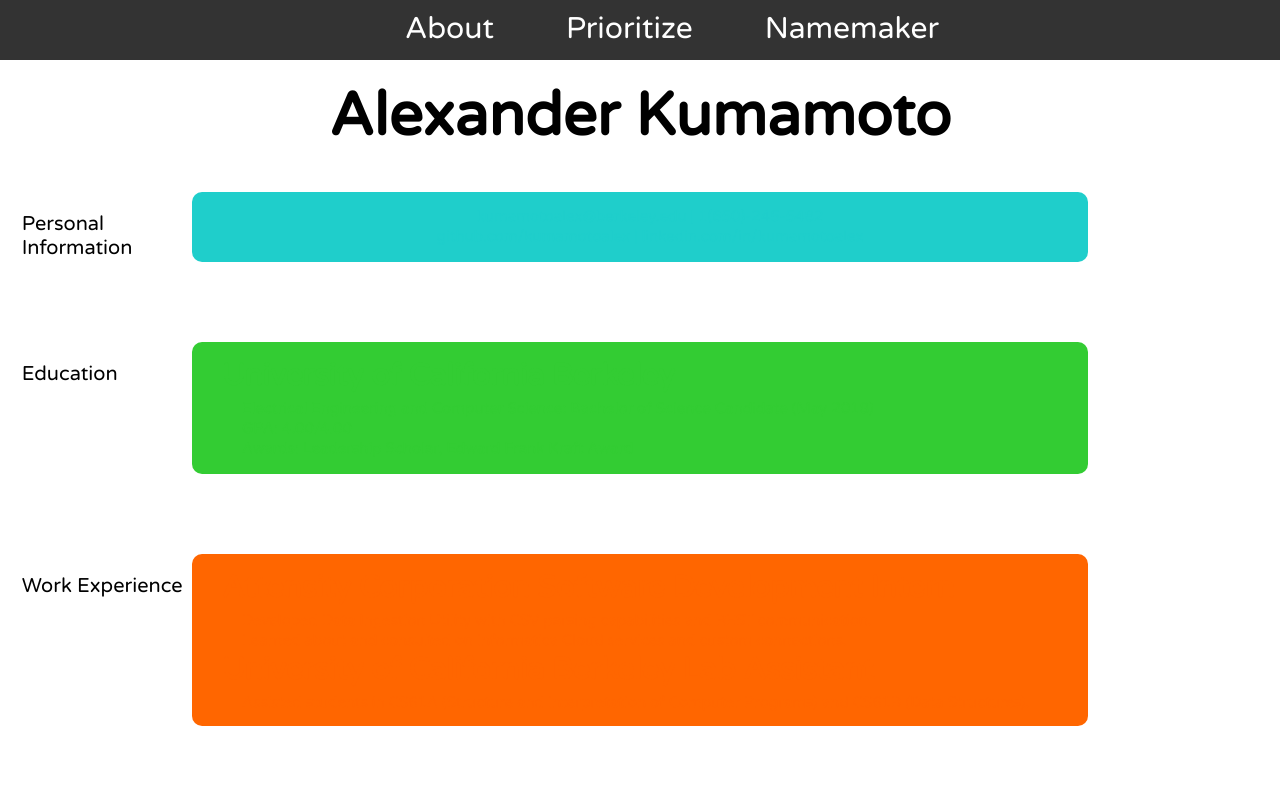
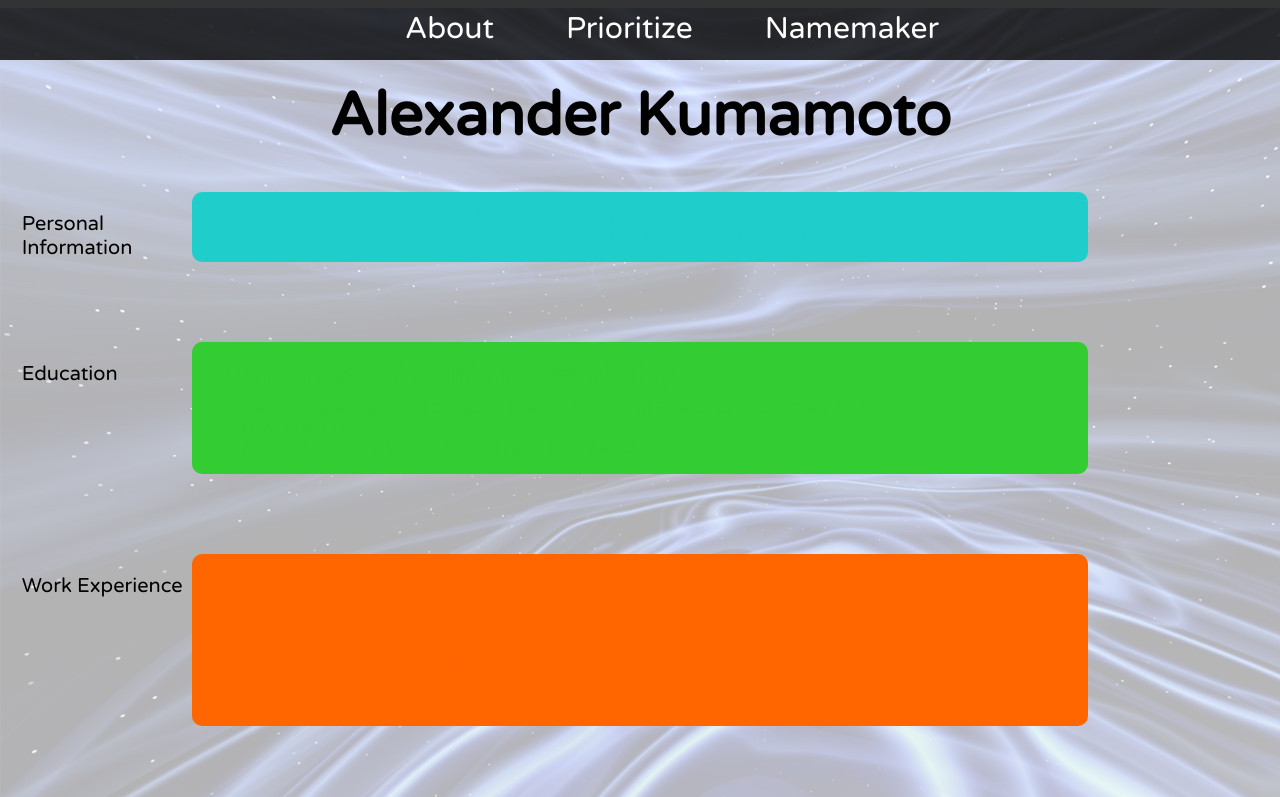
Before and after one commit to kumamotoalex/kumamotoalex.github.io, a plain HTML site: page index.html in a window 1280 px wide. Shown: the top 797 px of the page. Drawn offline with Linux system fonts and the light colour scheme.

Commit message:
Added background img

```diff
--- a/assets/css/index.css
+++ b/assets/css/index.css
@@ -35,7 +35,6 @@
 }
 #background-overlay{
 	position:fixed;
-	z-index: 10;
 	width: 100%;
 	height: 100%;
 	top: 0;
@@ -44,6 +43,7 @@
 	bottom: 0;
 	/*background: white;*/
 	background: white;
+	opacity: 0.7;
 	z-index: -5;
     -webkit-transition: all 0.5s ease-out;
 	-moz-transition: all 0.5s ease-out;
@@ -52,10 +52,12 @@
 	transition: all 0.5s ease-out;
 }
 #background {
-    width: 100%;
+	left: 0px;
+    width: 110%;
     height: 100%;
-    position: absolute;
+    position: fixed;
     z-index: -10;
+    background-image: url("../img/liquid.jpg");
 }
 /*^^^^BACKGROUND AND TOPBAR^^^^*/
 body {
```
Also changed, not shown: assets/img/liquid.jpg (added), 1 other file.
